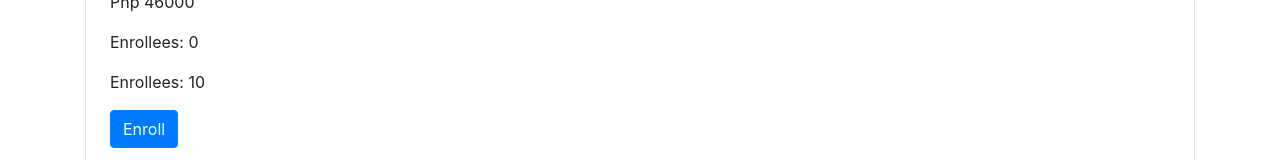
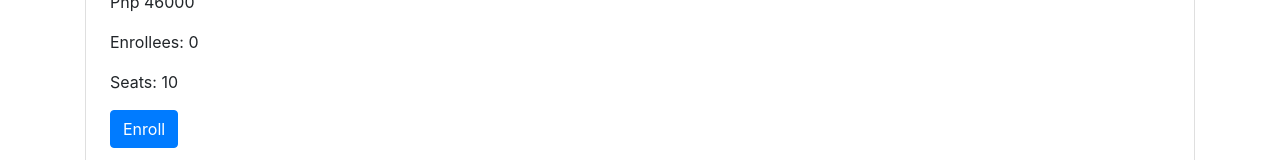
Before and after one commit to ptfernandez0724/s50-a, a React (Create React App) app: page / in a window 1280 px wide. Shown: the part 783-943 px from the top of the page. Built offline with nearby package versions, Linux system fonts and the light colour scheme.

Commit message:
modified activity code

```diff
--- a/src/components/CourseCard.js
+++ b/src/components/CourseCard.js
@@ -51,7 +51,7 @@ export default function CourseCard({courseProp}){
                             Enrollees: {count}
                         </Card.Text>
                         <Card.Text>
-                            Enrollees: {seat}
+                            Seats: {seat}
                         </Card.Text>
 
                      <Button className="btn btn-primary" onClick={enroll}>Enroll</Button>
```
